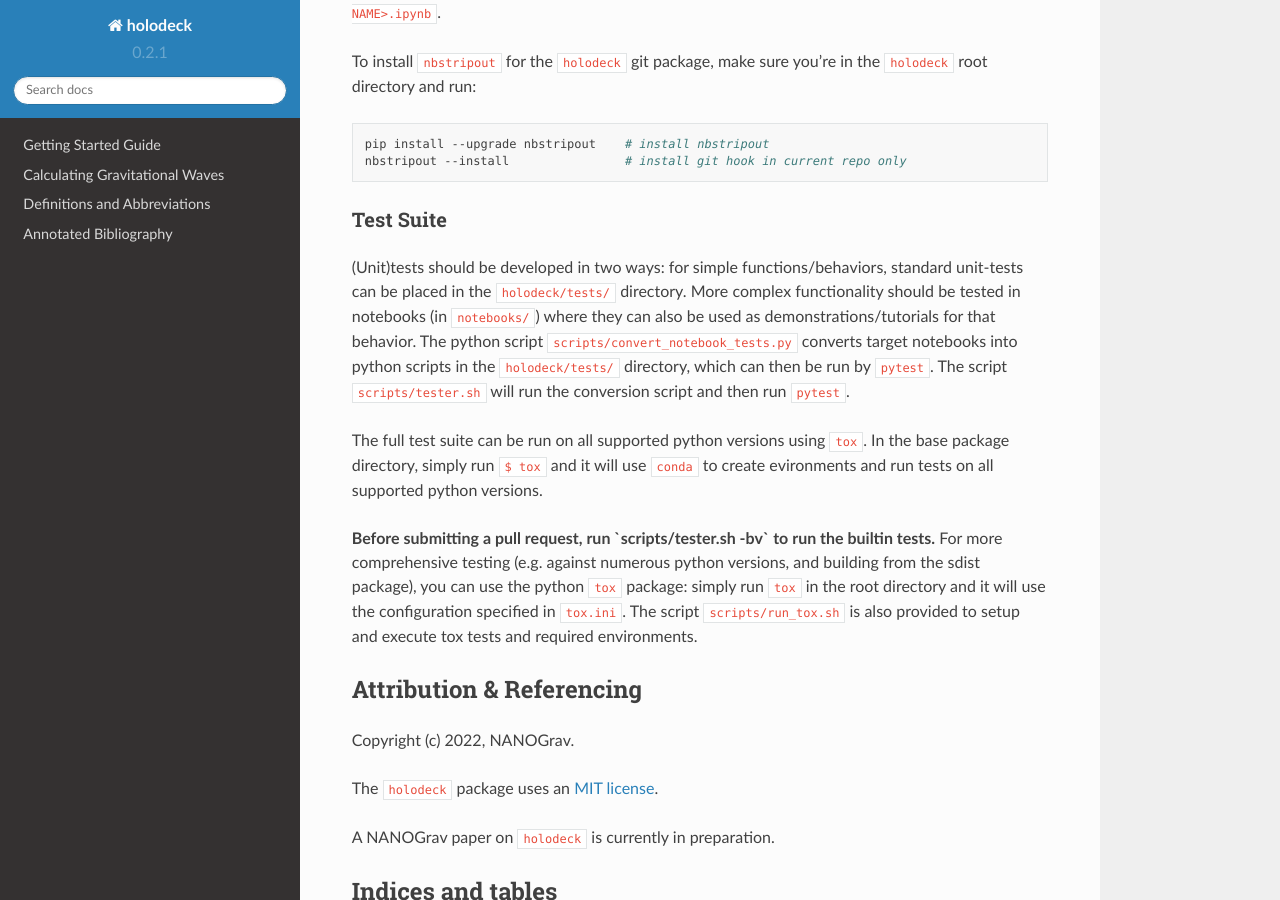
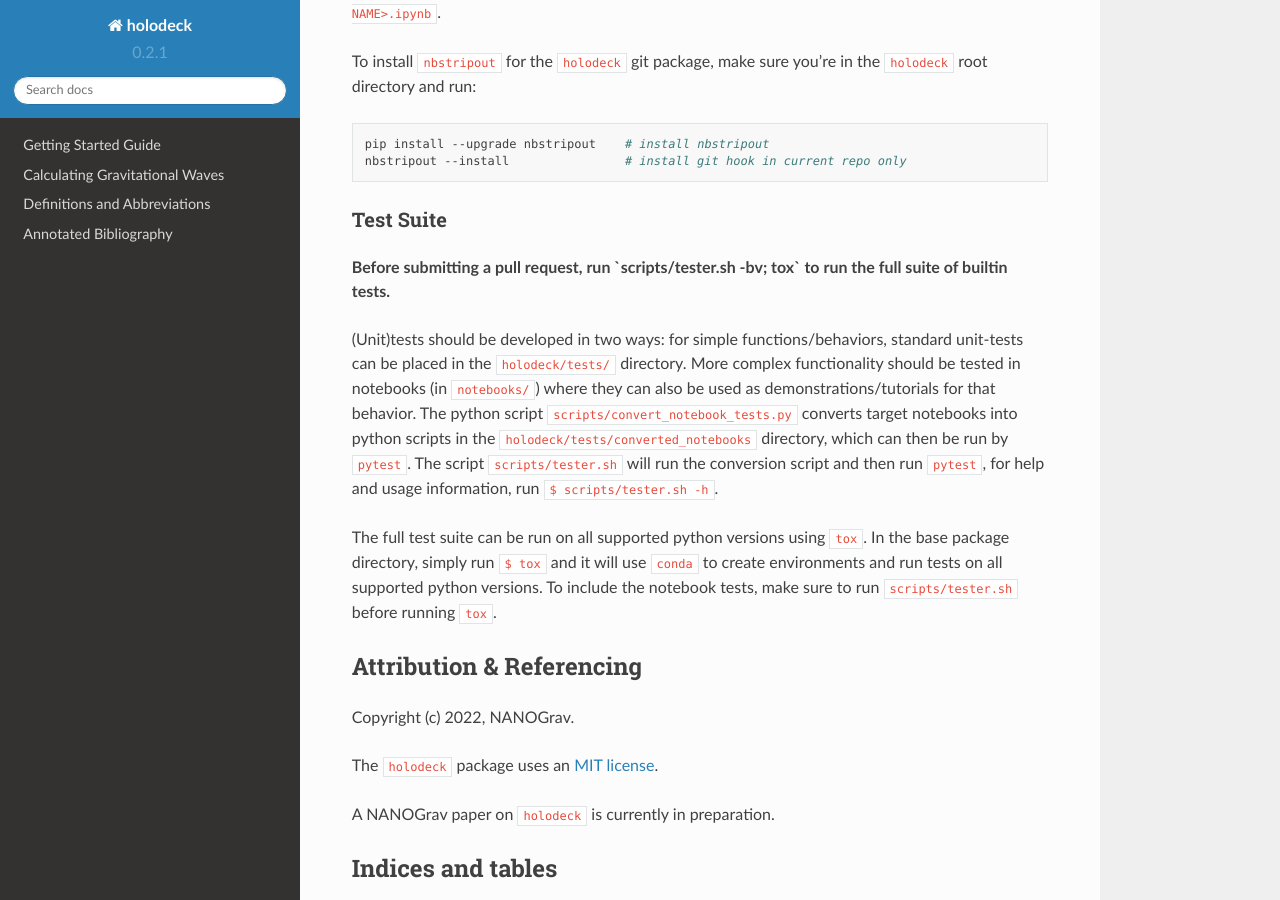
Before and after one commit to nanograv/holodeck, a Sphinx documentation site: the page built from docs/source/index.rst, in a window 1280 px wide and 900 px high, scrolled down 2707 px. Built offline with Sphinx 7.4.7 and the Read the Docs theme 2.0.0, drawn with Linux system fonts in a browser that asks for light colours; pages that are not in the unit, such as notebooks, are missing from menus.

Commit message:
'tester.sh' is still useful, dont hide it

```diff
--- a/docs/source/index.rst
+++ b/docs/source/index.rst
@@ -105,12 +105,11 @@ To install `nbstripout` for the `holodeck` git package, make sure you're in the
 Test Suite
 ----------
 
-(Unit)tests should be developed in two ways: for simple functions/behaviors, standard unit-tests can be placed in the `holodeck/tests/` directory.  More complex functionality should be tested in notebooks (in `notebooks/`) where they can also be used as demonstrations/tutorials for that behavior.  The python script `scripts/convert_notebook_tests.py` converts target notebooks into python scripts in the `holodeck/tests/` directory, which can then be run by `pytest`.  The script `scripts/tester.sh` will run the conversion script and then run `pytest`.
+**Before submitting a pull request, run `scripts/tester.sh -bv; tox` to run the full suite of builtin tests.**
 
-The full test suite can be run on all supported python versions using `tox`.  In the base package directory, simply run `$ tox` and it will use `conda` to create evironments and run tests on all supported python versions.
+(Unit)tests should be developed in two ways: for simple functions/behaviors, standard unit-tests can be placed in the `holodeck/tests/` directory.  More complex functionality should be tested in notebooks (in `notebooks/`) where they can also be used as demonstrations/tutorials for that behavior.  The python script `scripts/convert_notebook_tests.py` converts target notebooks into python scripts in the `holodeck/tests/converted_notebooks` directory, which can then be run by `pytest`.  The script `scripts/tester.sh` will run the conversion script and then run `pytest`, for help and usage information, run `$ scripts/tester.sh -h`.
 
-**Before submitting a pull request, run `scripts/tester.sh -bv` to run the builtin tests.**
-For more comprehensive testing (e.g. against numerous python versions, and building from the sdist package), you can use the python `tox` package: simply run `tox` in the root directory and it will use the configuration specified in `tox.ini`.  The script `scripts/run_tox.sh` is also provided to setup and execute tox tests and required environments.
+The full test suite can be run on all supported python versions using `tox`.  In the base package directory, simply run `$ tox` and it will use `conda` to create environments and run tests on all supported python versions.  To include the notebook tests, make sure to run `scripts/tester.sh` before running `tox`.
 
 
 Attribution & Referencing
```
Also changed, not shown: scripts/README.md, 2 other files.
